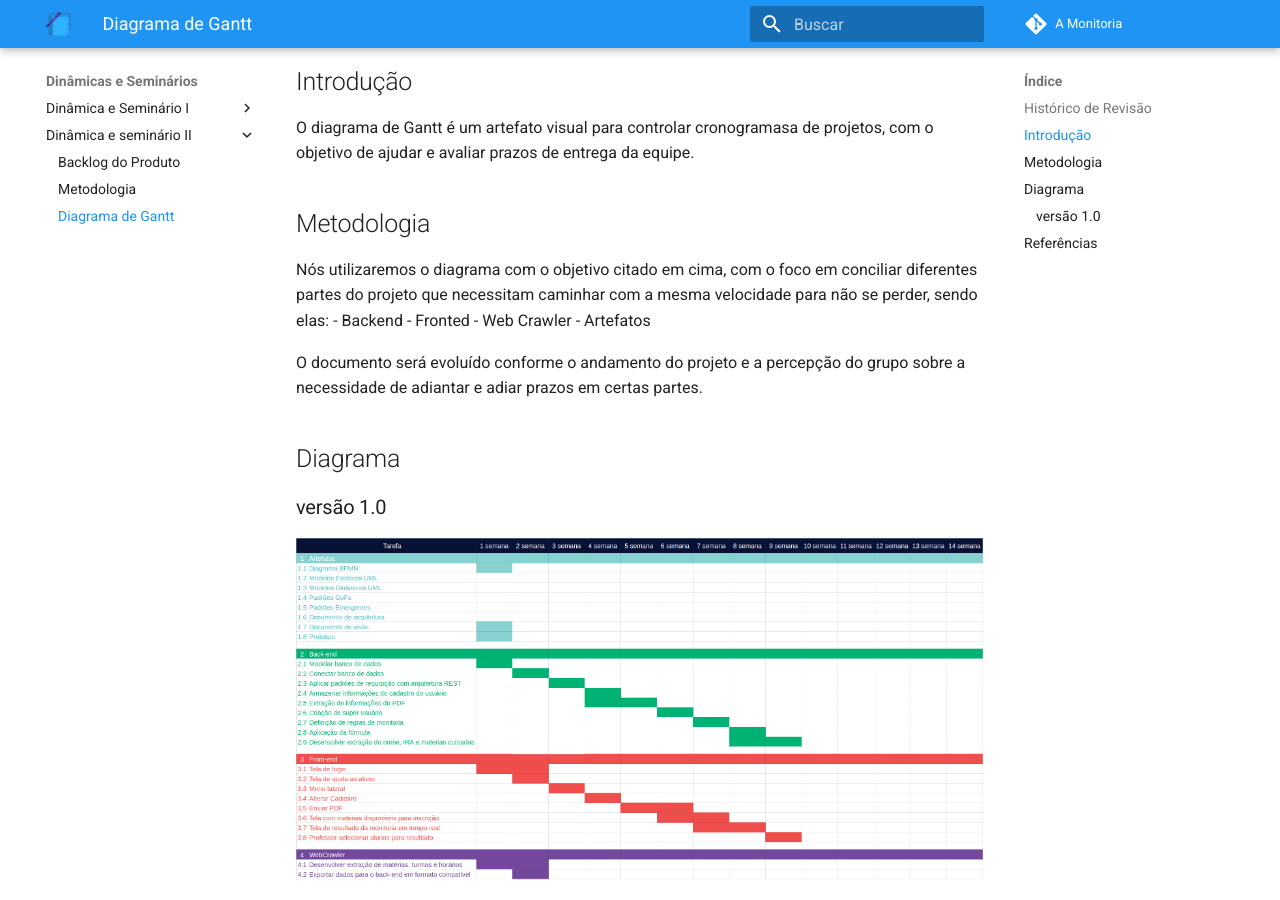
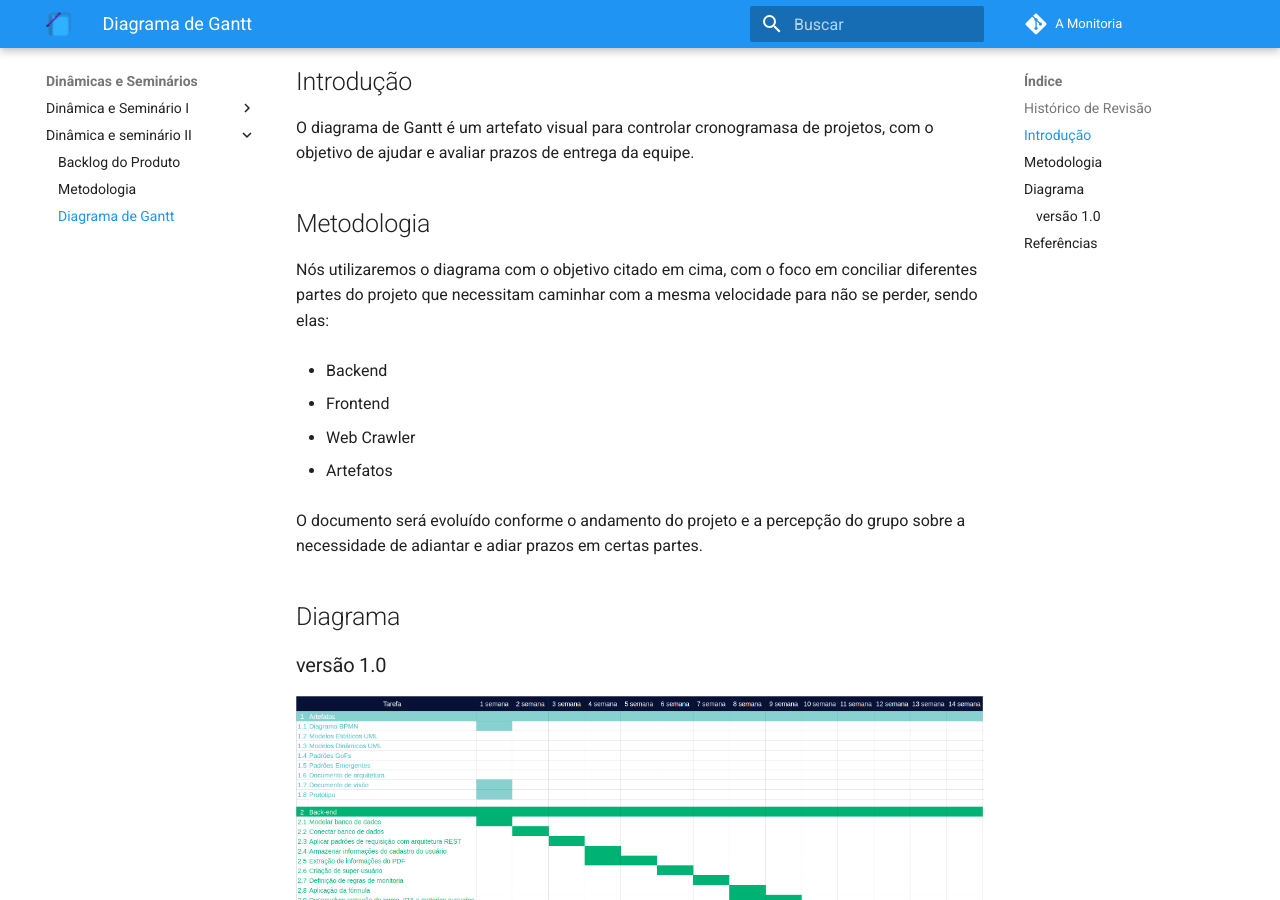
Before and after one commit to 2019-2-arquitetura-desenho/wiki, an MkDocs documentation site: the page built from docs/dinamica_seminario_II/diagrama_gantt.md, in a window 1280 px wide and 900 px high, scrolled down 474 px. Built offline with MkDocs 1.6.1 and Material for MkDocs 9.7.7, drawn with Linux system fonts in a browser that asks for light colours; comment, search, counter and statistics services are not loaded; old or Windows-style settings are respelled for this version of MkDocs.

```diff
--- a/docs/dinamica_seminario_II/diagrama_gantt.md
+++ b/docs/dinamica_seminario_II/diagrama_gantt.md
@@ -12,9 +12,13 @@
 
 ## Metodologia
 Nós utilizaremos o diagrama com o objetivo citado em cima, com o foco em conciliar diferentes partes do projeto que necessitam caminhar com a mesma velocidade para não se perder, sendo elas:
+
 - Backend
-- Fronted
+
+- Frontend
+
 - Web Crawler
+
 - Artefatos
 
 O documento será evoluído conforme o andamento do projeto e a percepção do grupo sobre a necessidade de adiantar e adiar prazos em certas partes.
```
